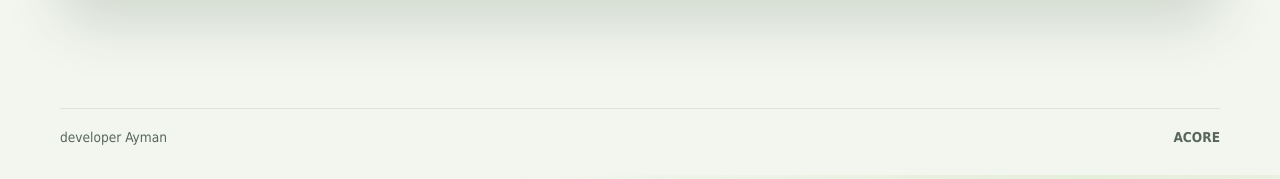
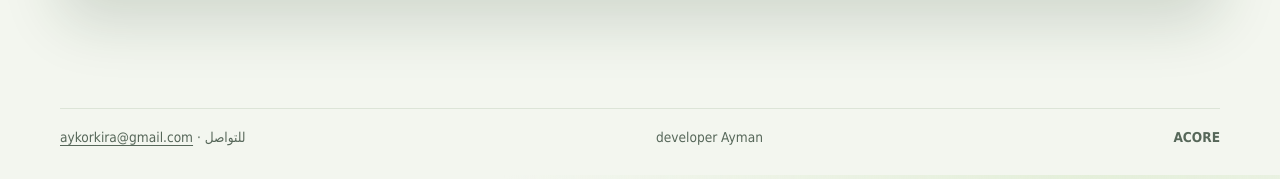
Before and after one commit to aykor1337-ux/acore, a plain HTML site: page index.html in a window 1280 px wide. Shown: the part 621-800 px from the top of the page. Drawn offline with Linux system fonts and the light colour scheme.

Commit message:
Publish latest ACORE contact footer

```diff
--- a/index.html
+++ b/index.html
@@ -183,7 +183,7 @@ html.online-design {--paper:#f3f6ef;--line:#dce4d7;--ink:#15251e;--lime:#d8fa83;
 @media(prefers-reduced-motion:reduce){.online-design *, .online-design *::after,.online-design *::before{animation:none!important;transition:none!important}}
 .back-top{position:fixed;inset-inline-end:18px;bottom:18px;z-index:5;width:46px;height:46px;border-radius:12px;border:1px solid #6d8b5f;background:#19382b;color:#e4ffab;font-size:24px;box-shadow:0 4px 15px #12351e22}
 .online-design .back-top:hover{background:#315b40}
-</style></head>
+footer{flex-wrap:wrap;gap:12px}footer a{color:inherit;text-underline-offset:3px}</style></head>
 <body><header><div class="bar"><a class="brand" href="#" aria-label="الصفحة الرئيسية" dir="ltr"><i aria-hidden="true" class="pixel-mark"></i> ACORE</a><span class="header-label" dir="ltr">developer Ayman</span></div></header>
 <main id="welcome" class="welcome">
 <section class="start-screen" aria-labelledby="welcome-title">
@@ -242,7 +242,7 @@ html.online-design {--paper:#f3f6ef;--line:#dce4d7;--ink:#15251e;--lime:#d8fa83;
 <div class="form-actions"><button type="submit" class="toolbar-button primary">حفظ</button><button type="button" class="toolbar-button" id="cancel-plan-edit">إلغاء</button></div>
 </form>
 </dialog>
-<button id="back-top" class="back-top" type="button" aria-label="العودة إلى الأعلى" hidden>↑</button><footer><b dir="ltr">ACORE</b><span dir="ltr">developer Ayman</span></footer><script type="application/json" id="plan-snapshot">null</script><script>const exercises = [
+<button id="back-top" class="back-top" type="button" aria-label="العودة إلى الأعلى" hidden>↑</button><footer><b dir="ltr">ACORE</b><span dir="ltr">developer Ayman</span><span><span id="contact-label">للتواصل</span> · <a dir="ltr" href="mailto:aykorkira@gmail.com">aykorkira@gmail.com</a></span></footer><script type="application/json" id="plan-snapshot">null</script><script>const exercises = [
   {
     "en": "Lat Pulldown",
     "ar": "السحب العلوي",
@@ -3522,6 +3522,7 @@ get('back-top').addEventListener('click',()=>window.scrollTo({top:0,behavior:!do
 function applyLanguage() {
   translateStatic();
   get('language').value=language;
+  get('contact-label').textContent=language==='en'?'Contact':'للتواصل';
   get('back-top').setAttribute('aria-label',({en:'Back to top',ar:'العودة إلى الأعلى',darija:'رجع للفوق'})[language]);
   for(const option of [...category.options,...equipment.options]) {
     if(option.value)option.textContent=t(option.value);
```
